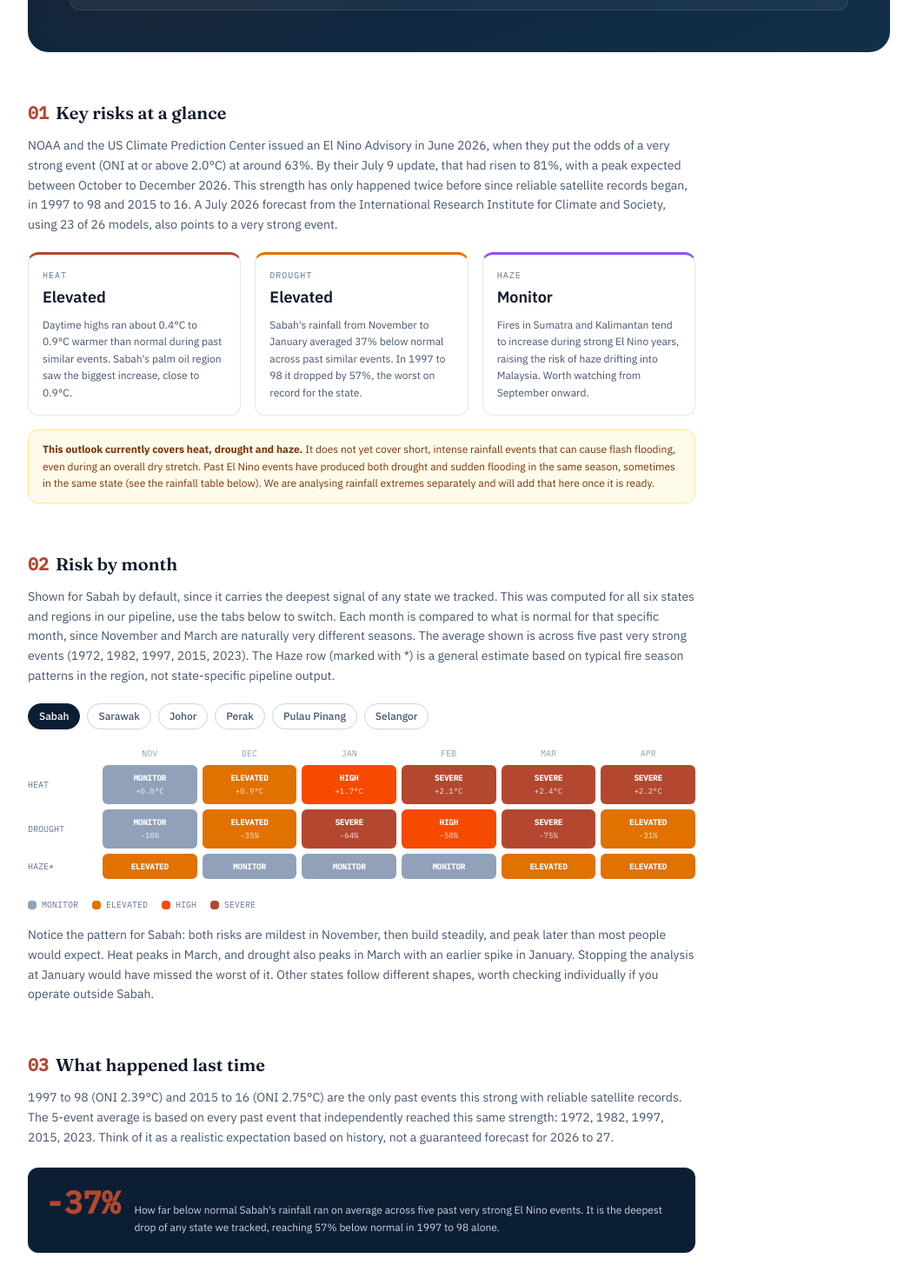
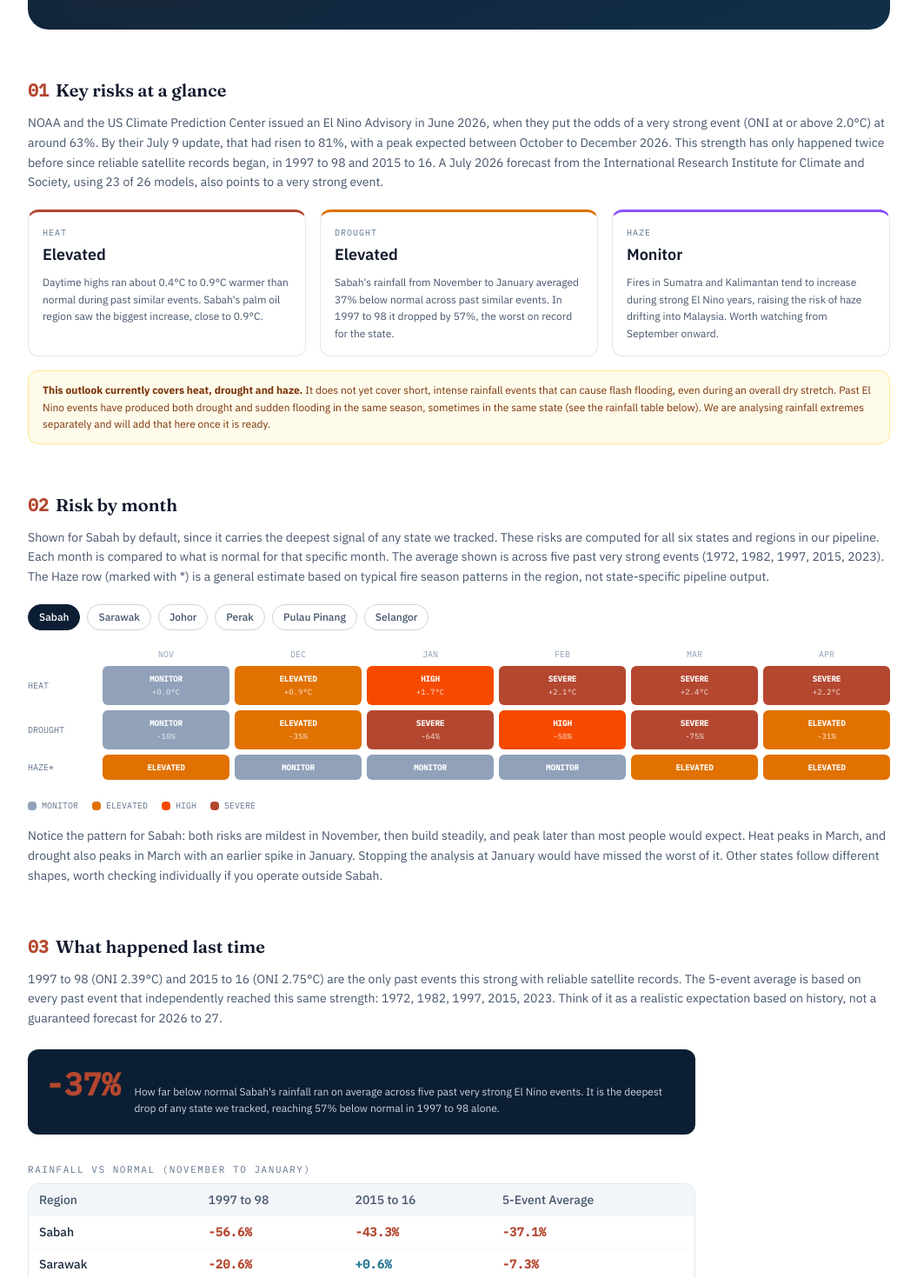
Before and after one commit to esgee-earth/esgee-earth-site, a Next.js app: page /outlook in a window 1280 px wide. Shown: the part 780-2250 px from the top of the page at 87% size, without its empty margins (112-1167 px from the left). Built offline with nearby package versions, Linux system fonts and the light colour scheme.

Commit message:
Updated climate outlook page - fixed width

```diff
--- a/app/outlook/page.tsx
+++ b/app/outlook/page.tsx
@@ -82,7 +82,7 @@ export default function OutlookPage() {
             What a <span className="text-brand-brick">very strong El Niño</span> means for Malaysia
           </h1>
 
-          <p className="text-sm md:text-base text-slate-300 max-w-xl mb-9 leading-relaxed">
+          <p className="text-sm md:text-base text-slate-300 max-w-5xl mb-9 leading-relaxed">
             What to expect on heat, drought and haze from November 2026 to
             January 2027, and what it could mean for manufacturing and
             agriculture or plantation operations.
@@ -177,7 +177,7 @@ export default function OutlookPage() {
           <span className="font-data text-brand-brick mr-2">01</span>
           Key risks at a glance
         </h2>
-        <p className="text-sm text-slate-600 max-w-3xl leading-relaxed">
+        <p className="text-sm text-slate-600 max-w-5xl leading-relaxed">
           NOAA and the US Climate Prediction Center issued an El Nino
           Advisory in June 2026, when they put the odds of a very strong
           event (ONI at or above 2.0°C) at around {VERY_STRONG_ODDS.asOfJune}%.
@@ -189,7 +189,7 @@ export default function OutlookPage() {
           Society, using 23 of 26 models, also points to a very strong
           event.
         </p>
-        <div className="grid gap-4 md:grid-cols-3 mt-5 max-w-3xl">
+        <div className="grid gap-4 md:grid-cols-3 mt-5 max-w-5xl">
           {[
             {
               label: "Heat",
@@ -217,7 +217,7 @@ export default function OutlookPage() {
             </div>
           ))}
         </div>
-        <div className="mt-4 max-w-3xl rounded-xl bg-amber-50 border border-amber-200 px-4 py-3">
+        <div className="mt-4 max-w-5xl rounded-xl bg-amber-50 border border-amber-200 px-4 py-3">
           <p className="text-xs text-amber-900 leading-relaxed">
             <strong>This outlook currently covers heat, drought and haze.</strong>{" "}
             It does not yet cover short, intense rainfall events that can
@@ -236,23 +236,22 @@ export default function OutlookPage() {
           <span className="font-data text-brand-brick mr-2">02</span>
           Risk by month
         </h2>
-        <p className="text-sm text-slate-600 max-w-3xl leading-relaxed">
+        <p className="text-sm text-slate-600 max-w-5xl leading-relaxed">
           Shown for Sabah by default, since it carries the deepest signal
-          of any state we tracked. This was computed for all six states
-          and regions in our pipeline, use the tabs below to switch. Each
-          month is compared to what is normal for that specific month,
-          since November and March are naturally very different seasons.
+          of any state we tracked. These risks are computed for all six states
+          and regions in our pipeline. Each
+          month is compared to what is normal for that specific month.
           The average shown is across five past very strong events (
           {COMPOSITE_YEARS.join(", ")}). The Haze row (marked with *) is a
           general estimate based on typical fire season patterns in the
           region, not state-specific pipeline output.
         </p>
 
-        <div className="mt-5 max-w-3xl">
+        <div className="mt-5 max-w-5xl">
           <MonthlyTimeline />
         </div>
 
-        <p className="text-sm text-slate-600 mt-4 max-w-3xl leading-relaxed">
+        <p className="text-sm text-slate-600 mt-4 max-w-5xl leading-relaxed">
           Notice the pattern for Sabah: both risks are mildest in November,
           then build steadily, and peak later than most people would
           expect. Heat peaks in March, and drought also peaks in March
@@ -269,7 +268,7 @@ export default function OutlookPage() {
           <span className="font-data text-brand-brick mr-2">03</span>
           What happened last time
         </h2>
-        <p className="text-sm text-slate-600 max-w-3xl leading-relaxed">
+        <p className="text-sm text-slate-600 max-w-5xl leading-relaxed">
           1997 to 98 (ONI {ONI.y1997}°C) and 2015 to 16 (ONI {ONI.y2015}°C)
           are the only past events this strong with reliable satellite
           records. The 5-event average is based on every past event that
@@ -294,7 +293,7 @@ export default function OutlookPage() {
         <p className="text-xs text-slate-500 mt-4 max-w-3xl leading-relaxed">
           Haze was severe in both past events (September to November 1997,
           and September to October 2015). Water rationing was confirmed in
-          the Klang Valley in 1998, with localized reports again in 2016.
+          the Klang Valley in 1998, with localised reports again in 2016.
           Interestingly, Sarawak and Pulau Pinang both saw slightly more
           rain than normal in 2015 to 16, even though the overall event was
           severe. A statewide average can hide a flooded district sitting
@@ -309,7 +308,7 @@ export default function OutlookPage() {
             <span className="font-data text-brand-brick mr-2">04</span>
             What this means for manufacturing
           </h2>
-          <span className="shrink-0 rounded-full border border-brand-brick text-brand-brick font-data text-[10px] uppercase tracking-[0.05em] px-2.5 py-1">
+          <span className="shrink-0 rounded-full border border-brand-brick text-brand-brick font-semibold font-data text-[10px] uppercase tracking-[0.05em] px-2.5 py-1">
             Heat and water risk
           </span>
         </div>
@@ -320,7 +319,7 @@ export default function OutlookPage() {
         </p>
         <div className="grid md:grid-cols-2 gap-6 mt-5 text-sm">
           <div>
-            <p className="font-data text-[10px] uppercase tracking-[0.08em] text-slate-500 mb-2">What to watch</p>
+            <p className="font-data text-[10px] uppercase tracking-[0.08em] font-semibold text-brand-brick mb-2">What to watch</p>
             <ul className="space-y-2 text-slate-700 list-disc list-inside">
               <li>
                 Workers outdoors or in non-air-conditioned areas face higher
@@ -337,7 +336,7 @@ export default function OutlookPage() {
             </ul>
           </div>
           <div>
-            <p className="font-data text-[10px] uppercase tracking-[0.08em] text-slate-500 mb-2">When to plan for</p>
+            <p className="font-data text-[10px] uppercase tracking-[0.08em] font-semibold text-blue-500 mb-2">When to plan for</p>
             <ul className="space-y-2 text-slate-700 list-disc list-inside">
               <li>Peak exposure: November 2026 to January 2027</li>
               <li>Water stress risk could continue into early 2027</li>
@@ -360,7 +359,7 @@ export default function OutlookPage() {
             <span className="font-data text-brand-brick mr-2">05</span>
             What this means for agriculture and plantations
           </h2>
-          <span className="shrink-0 rounded-full border border-amber-600 text-amber-700 font-data text-[10px] uppercase tracking-[0.05em] px-2.5 py-1">
+          <span className="shrink-0 rounded-full border border-amber-600 text-amber-700 font-semibold font-data text-[10px] uppercase tracking-[0.05em] px-2.5 py-1">
             Drought and delayed yield risk
           </span>
         </div>
@@ -371,7 +370,7 @@ export default function OutlookPage() {
         </p>
         <div className="grid md:grid-cols-2 gap-6 mt-5 text-sm">
           <div>
-            <p className="font-data text-[10px] uppercase tracking-[0.08em] text-slate-500 mb-2">What to watch</p>
+            <p className="font-data text-[10px] uppercase tracking-[0.08em] font-semibold text-brand-brick mb-2">What to watch</p>
             <ul className="space-y-2 text-slate-700 list-disc list-inside">
               <li>
                 Rainfall could run well below normal from November to
@@ -393,7 +392,7 @@ export default function OutlookPage() {
             </ul>
           </div>
           <div>
-            <p className="font-data text-[10px] uppercase tracking-[0.08em] text-slate-500 mb-2">When to plan for</p>
+            <p className="font-data text-[10px] uppercase tracking-[0.08em] font-semibold text-blue-500 mb-2">When to plan for</p>
             <ul className="space-y-2 text-slate-700 list-disc list-inside">
               <li>Drought signal now: November 2026 to January 2027</li>
               <li>Yield impact expected: mid to late 2027</li>
```
